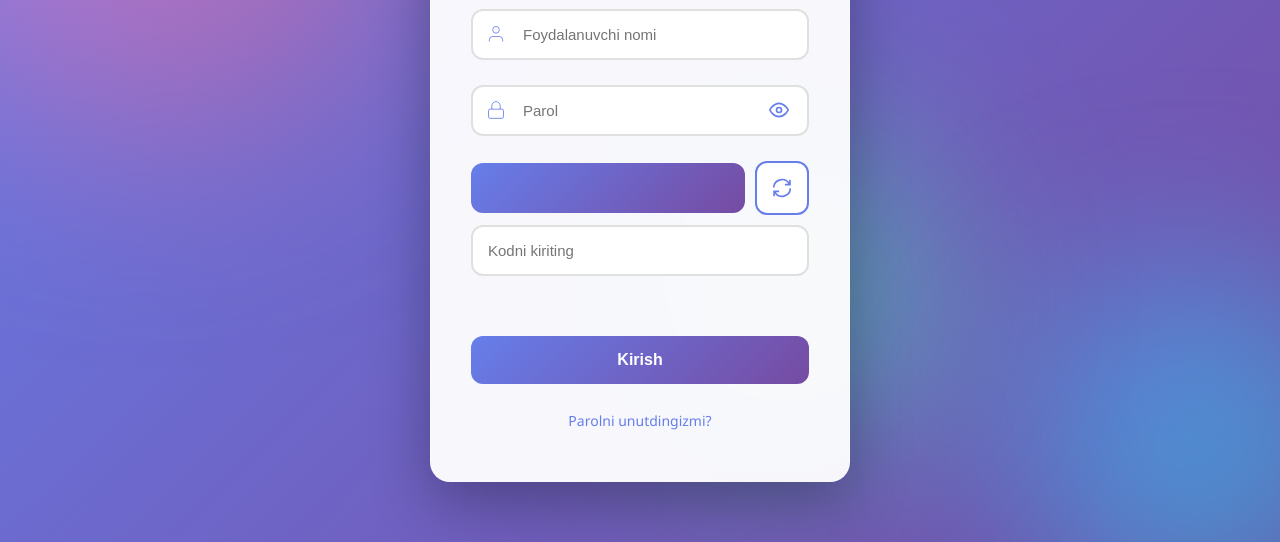
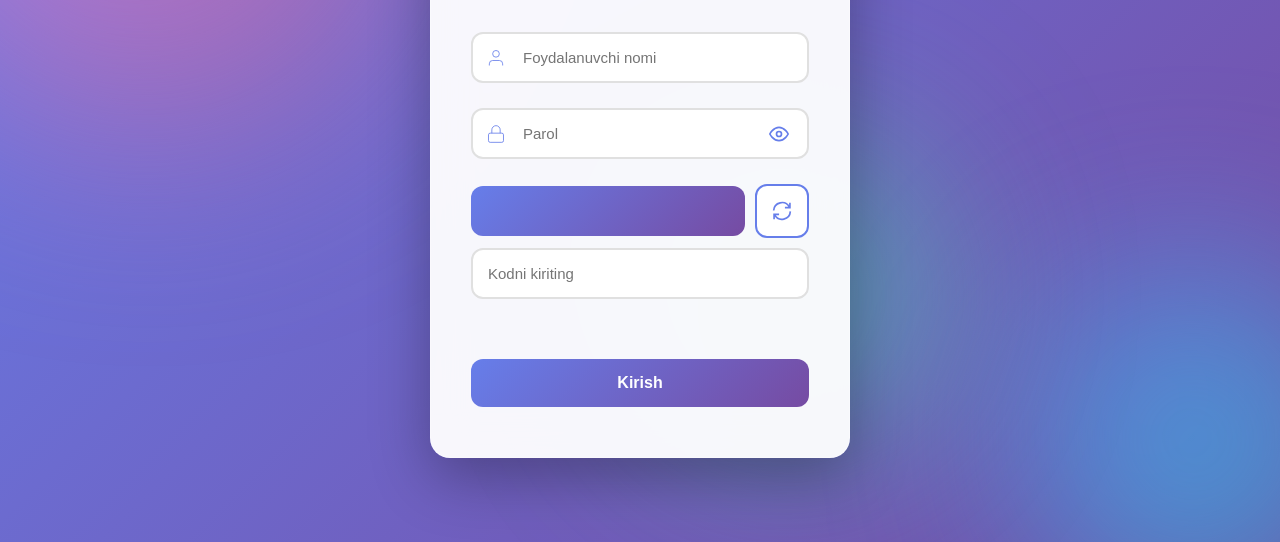
Before and after one commit to sardorbekuzb17-cpu/Sardor_web, a website: page index.html in a window 1280 px wide. Shown: the part 258-800 px from the top of the page. Drawn offline with Linux system fonts and the light colour scheme.

Commit message:
Parolni unutdingizmi olib tashlandi

```diff
--- a/index.html
+++ b/index.html
@@ -68,10 +68,6 @@
                 <span class="btn-text">Kirish</span>
                 <div class="loader"></div>
             </button>
-
-            <div class="footer-links">
-                <a href="#" class="link">Parolni unutdingizmi?</a>
-            </div>
         </form>
     </div>
 
```
